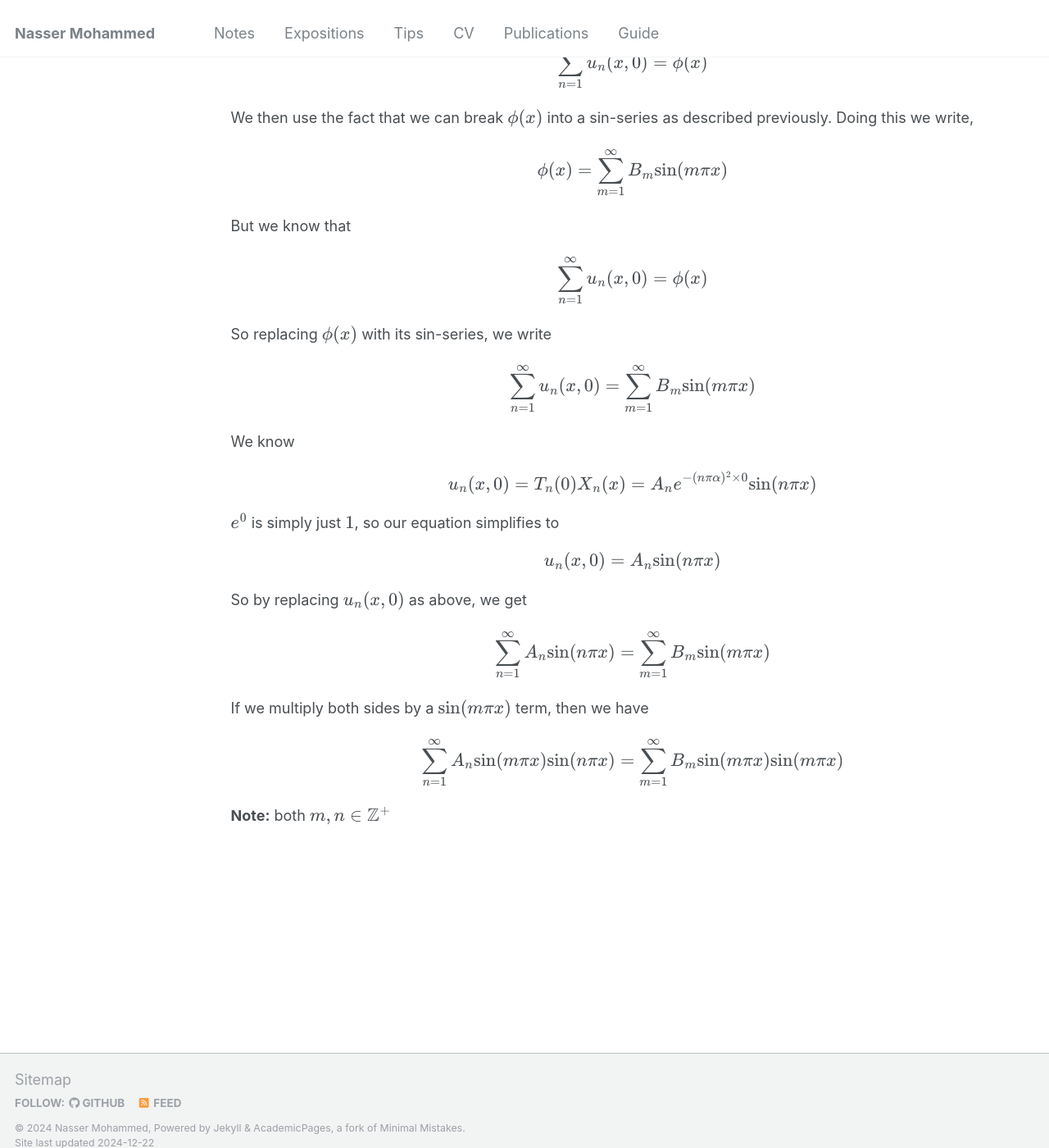
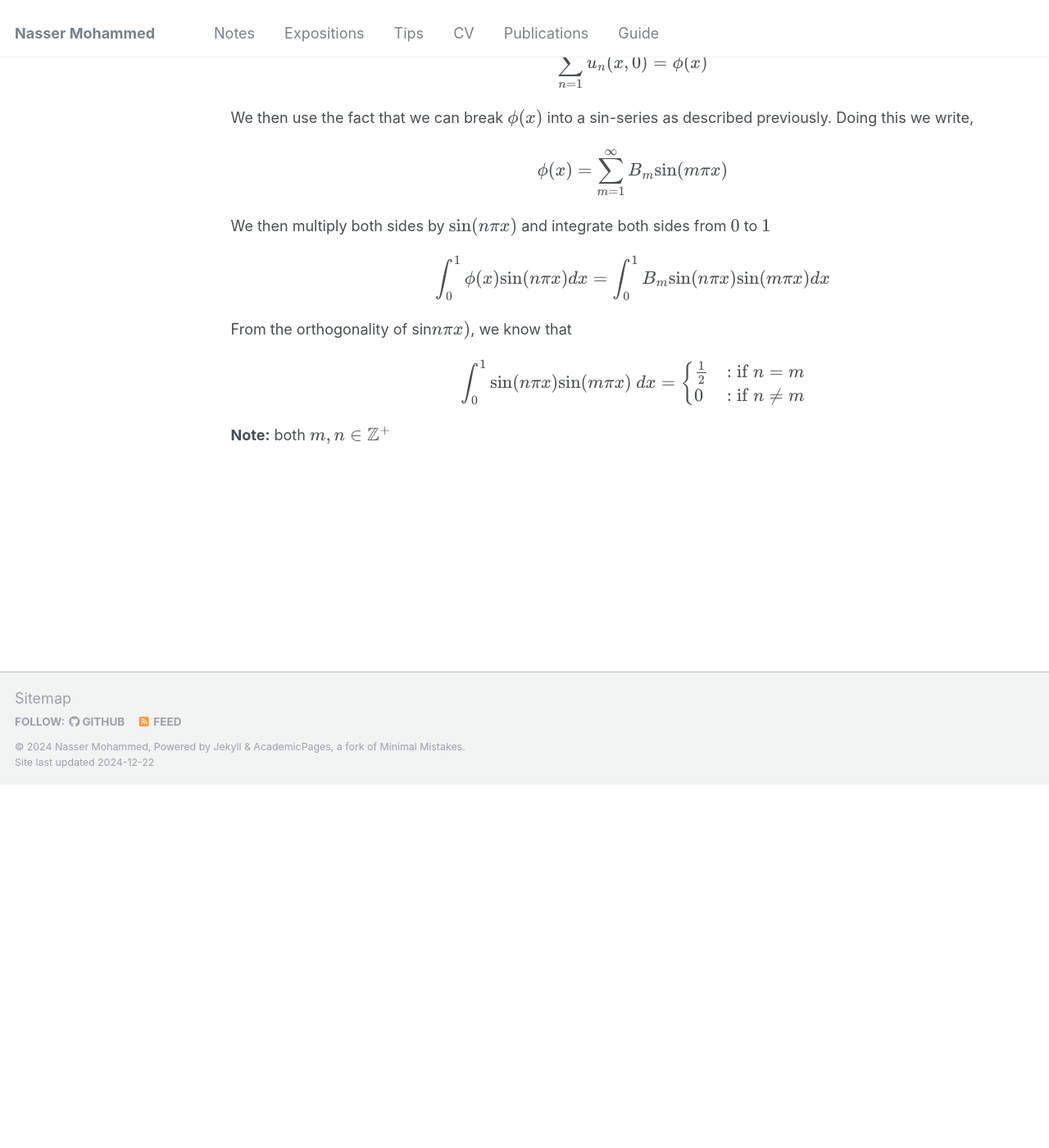
Before and after one commit to Nasser-Mohammed/Nasser-Mohammed.github.io, a Jekyll site: the page built from _pages/notes/pde/heatequation.md, in a window 1280 px wide and 1400 px high, scrolled down 7805 px. Shown: the whole window at 82% size. Built offline with Jekyll 4.4.1, drawn with Linux system fonts in a browser that asks for light colours; after the commit the page ends 8762 px from its top, so only the background shows below that.

Commit message:
Update heatequation.md

```diff
--- a/_pages/notes/pde/heatequation.md
+++ b/_pages/notes/pde/heatequation.md
@@ -90,13 +90,19 @@ $$
 Now with this in hand, we know (from earlier) that \\(\sum_{n = 1}^{\infty}u_n(x,t)\\) is itself a solution to our boundary value problem so far (by the Law of Superposition). However, now we must also have this sum satisfy the initial condition. This means
 \\[\sum_{n = 1}^{\infty}u_n(x,0) = \phi(x)\\]
 We then use the fact that we can break \\(\phi(x)\\) into a sin-series as described previously. Doing this we write, \\[\phi(x) = \sum_{m = 1}^{\infty}B_m\text{sin}(m\pi x)\\]
-But we know that \\[\sum_{n = 1}^{\infty}u_n(x, 0) = \phi(x)\\]
-So replacing \\(\phi(x)\\) with its sin-series, we write \\[\sum_{n = 1}^{\infty}u_n(x,0) = \sum_{m = 1}^{\infty}B_m\text{sin}(m\pi x)\\]
-We know
-\\[u_n(x,0) = T_n(0)X_n(x) = A_ne^{-(n\pi\alpha)^2\times 0}\text{sin}(n\pi x)\\]
-\\(e^0\\) is simply just \\(1\\), so our equation simplifies to \\[u_n(x,0) = A_n\text{sin}(n\pi x)\\]
-So by replacing \\(u_n(x,0)\\) as above, we get
-\\[\sum_{n = 1}^{\infty}A_n\text{sin}(n\pi x) = \sum_{m = 1}^{\infty}B_m\text{sin}(m\pi x)\\]
-If we multiply both sides by a \\(\text{sin}(m\pi x)\\) term, then we have
-\\[\sum_{n = 1}^{\infty}A_n\text{sin}(m\pi x)\text{sin}(n\pi x) = \sum_{m = 1}^{\infty}B_m\text{sin}(m\pi x)\text{sin}(m\pi x)\\]
+We then multiply both sides by \\(\text{sin}(n\pi x)\\) and integrate both sides from \\(0\\) to \\(1\\)
+\\[\int_0^1 \phi(x)\text{sin}(n\pi x)dx = \int_0^1B_m\text{sin}(n\pi x)\text{sin}(m\pi x)dx\\]
+From the orthogonality of sin\\(n\pi x)\\), we know that
+<div style="text-align: center;">
+$$
+\begin{align}
+\int_0^1{\text{sin}(n\pi x) \text{sin}(m\pi x) \ dx} =
+\begin{cases}
+\frac{1}{2} &: \text{if } n = m \\
+0 &: \text{if } n \neq m
+\end{cases}
+\end{align}
+$$
+</div>
+
 **Note:** both \\(m,n \in \mathbb{Z}^+\\)
```
